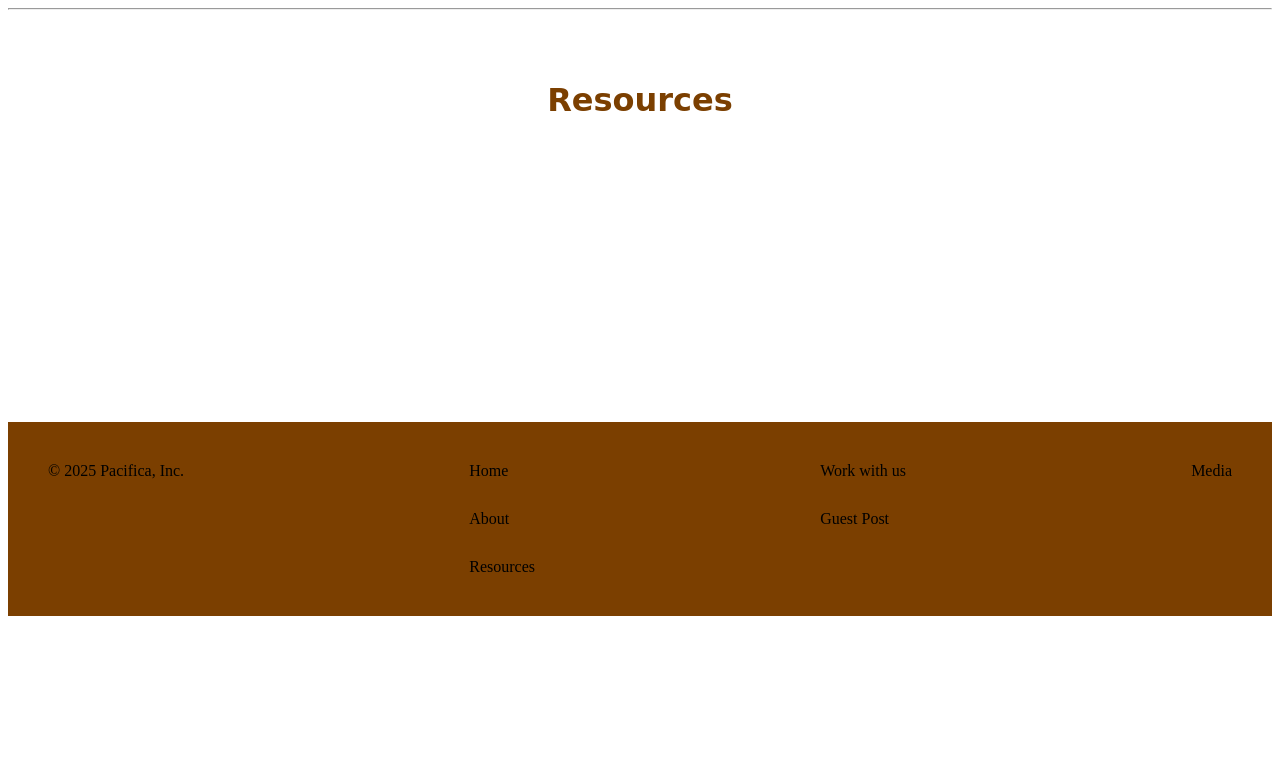
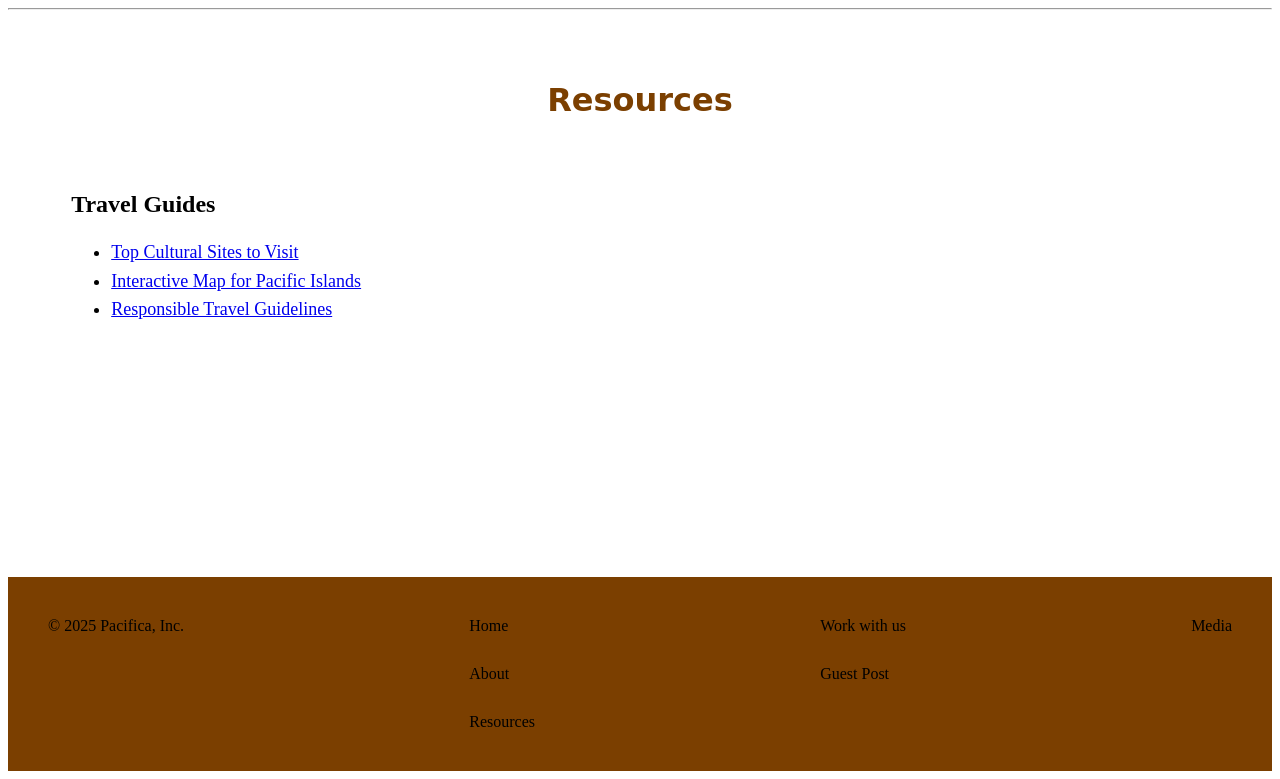
Before and after one commit to jedi24garcia/Pacifica_Project, a Django app: page /resources/ in a window 1280 px wide. Shown: the part 188-967 px from the top of the page. Before the commit the page ends 804 px from the top, so only its background shows below. Run offline with Django 5.2, Linux system fonts and the light colour scheme.

Commit message:
modified resource page by adding links to websites related to the project

```diff
--- a/static/css/base.css
+++ b/static/css/base.css
@@ -339,8 +339,8 @@ footer {
   line-height: 1.6;
 }
 
-.about-image {
-  margin-left: 20px;
-  flex:
-  0.5;
+/* Resources */
+.resources-links li {
+  font-size: 18px;
+  line-height: 1.6;
 }
--- a/travel/templates/resourcespage.html
+++ b/travel/templates/resourcespage.html
@@ -4,4 +4,12 @@
 <div class="home-container">
     <h1>Resources</h1>
 </div>
+<div class="about-container">
+    <h2>Travel Guides</h2>
+    <ul class="resources-links">
+        <li><a href="https://www.lonelyplanet.com/articles/how-to-choose-a-south-pacific-island" target="_blank">Top Cultural Sites to Visit</a></li>
+        <li><a href="https://www.beautifulpacific.com/south-pacific-maps/" target="_blank" class="about-info-container">Interactive Map for Pacific Islands</a></li>
+        <li><a href="https://www.responsibletravel.com/holidays/south-pacific-islands/travel-guide" target="_blank" class="about-info-container">Responsible Travel Guidelines</a></li>
+    </ul>
+</div>
 {% endblock %}
```
